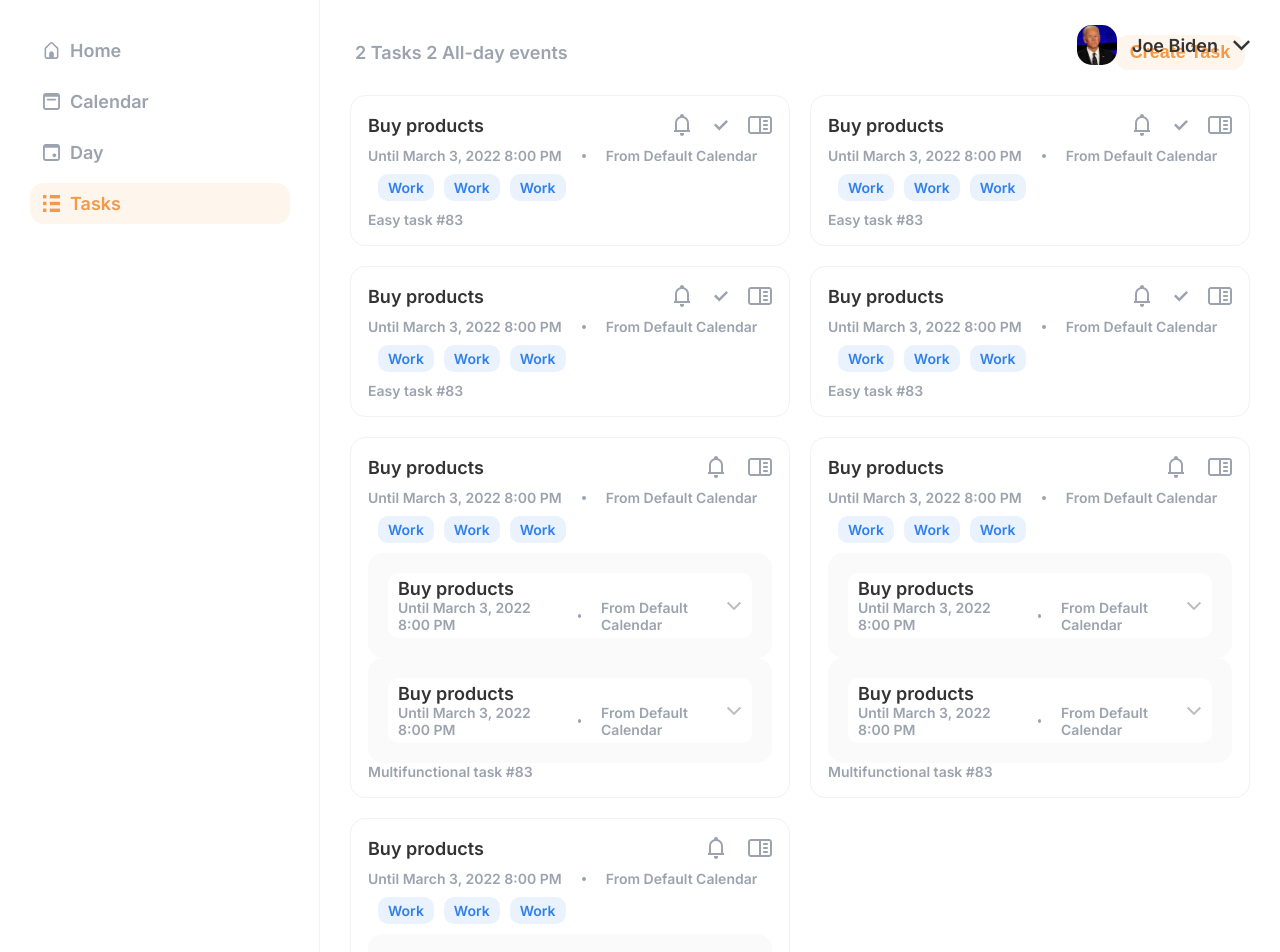
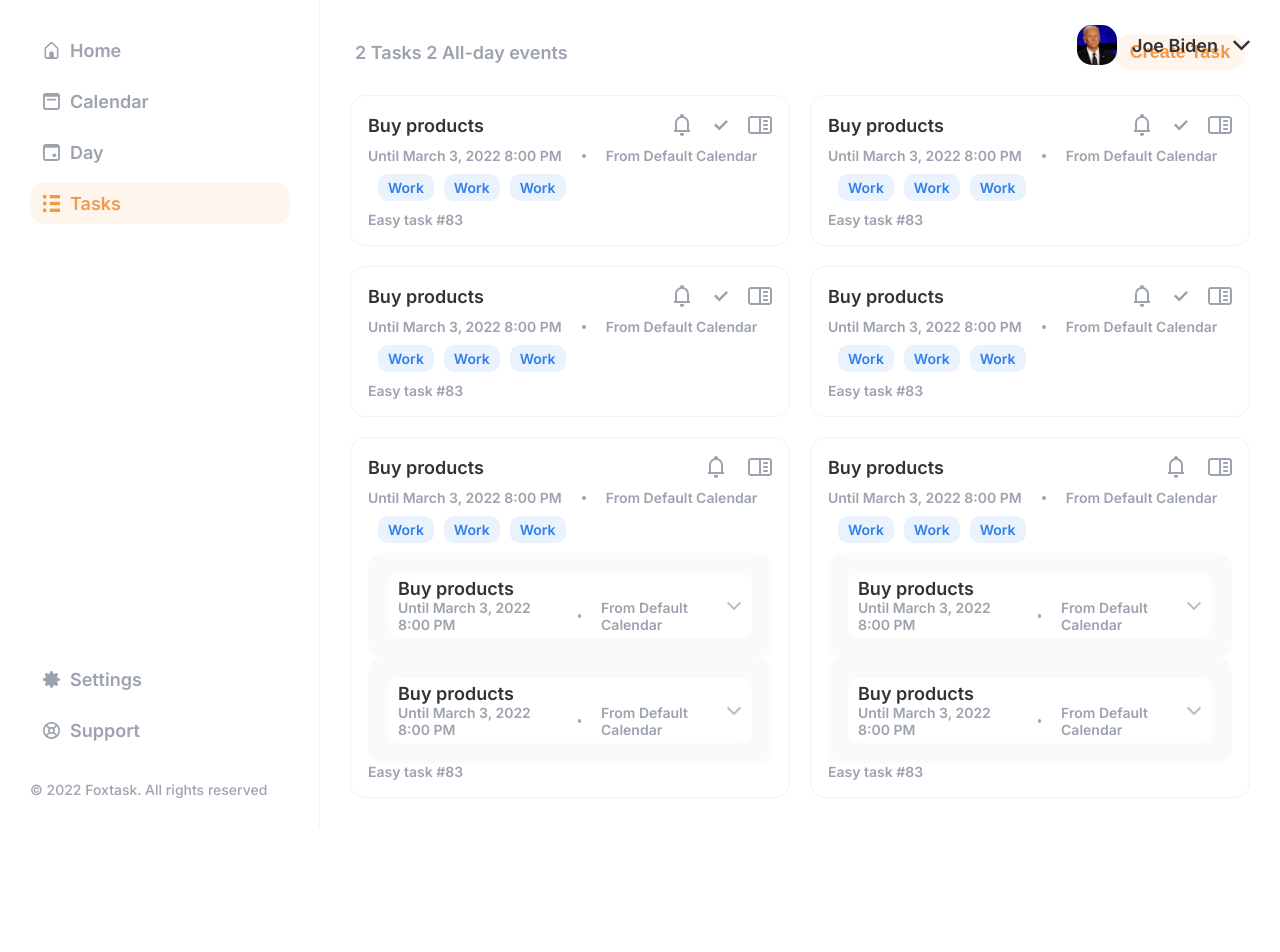
Before and after one commit to JenyaFTW/foxtask, a React (Create React App) app in the folder frontend/: page /tasks in a window 1280 px wide. Shown: the top 952 px of the page. After the commit the page ends 828 px from the top, so only its background shows below. Built offline with nearby package versions, Linux system fonts and the light colour scheme.

Commit message:
Fix page tasks V2

```diff
--- a/frontend/src/App.js
+++ b/frontend/src/App.js
@@ -1,5 +1,5 @@
 import './App.scss';
-import { Routes, Route, Router } from 'react-router-dom';
+import { Routes, Route } from 'react-router-dom';
 
 import Home from './views/home/Home';
 import Calendar from './views/calendar/Calendar';
--- a/frontend/src/components/header/Header.js
+++ b/frontend/src/components/header/Header.js
@@ -1,6 +1,6 @@
 import './Header.scss';
 import { useState } from 'react';
-import NavigationButton from '../navigationButton/navigationButton';
+import NavigationButton from '../navigationButton/NavigationButton';
 
 import ImgAvatar from '../../assets/test.jpg';
 import IconSettings from '../../assets/settings.svg';
@@ -8,7 +8,6 @@ import IconSettingsActive from '../../assets/settings-active.svg';
 import IconLogout from '../../assets/logout.svg';
 import IconLogoutActive from '../../assets/logout-active.svg';
 import IconDropDown from '../../assets/dropdown.svg';
-import IconDropUp from '../../assets/dropup.svg';
 
 const routes = [
   {
--- a/frontend/src/components/navigationButton/navigationButton.js
+++ b/frontend/src/components/navigationButton/navigationButton.js
@@ -1,9 +1,9 @@
 import React from 'react';
 import { useLocation, Link } from 'react-router-dom';
 
-import './navigationButton.scss';
+import './NavigationButton.scss';
 
-const navigationButton = ({ path, name, logo, logoActive }) => {
+const NavigationButton = ({ path, name, logo, logoActive }) => {
   const history = useLocation();
   const checkPath = (path) => history.pathname === path;
   return (
@@ -20,4 +20,4 @@ const navigationButton = ({ path, name, logo, logoActive }) => {
   );
 };
 
-export default navigationButton;
+export default NavigationButton;
--- a/frontend/src/components/sidebar/Sidebar.js
+++ b/frontend/src/components/sidebar/Sidebar.js
@@ -1,5 +1,5 @@
 import './Sidebar.scss';
-import NavigationButton from '../navigationButton/navigationButton';
+import NavigationButton from '../navigationButton/NavigationButton';
 
 import IconHome from '../../assets/home.svg';
 import IconHomeActive from '../../assets/home-active.svg';
--- a/frontend/src/components/task/Task.js
+++ b/frontend/src/components/task/Task.js
@@ -37,9 +37,9 @@ const Task = ({name, date, type, subtasks}) =>{
                     <span className="tag__task">{tag}</span>
                     <span className="tag__task">{tag}</span>
                 </div>
-                    {subtasks ? subtasks.map(({name, date}) => {
+                    {subtasks ? subtasks.map(({name, date}, index) => {
                         return(
-                            <div className="multiTasks__task">
+                            <div className="multiTasks__task" key={index}>
                                 <div className="subtask__task">
                                     <div className="name__date__task">
                                         <span className="name__task">{name}</span>
--- a/frontend/src/views/tasks/Tasks.js
+++ b/frontend/src/views/tasks/Tasks.js
@@ -3,6 +3,48 @@ import Task from "../../components/task/Task";
 import "./Tasks.scss";
 
 const Tasks = () => {
+    const tasks = [
+        {
+            name:'Buy products',
+            date:'Until March 3, 2022 8:00 PM',
+            type:'Easy task #83',
+        }, {
+            name:'Buy products',
+            date:'Until March 3, 2022 8:00 PM',
+            type:'Easy task #83',
+        }, {
+            name:'Buy products',
+            date:'Until March 3, 2022 8:00 PM',
+            type:'Easy task #83',
+        }, {
+            name:'Buy products',
+            date:'Until March 3, 2022 8:00 PM',
+            type:'Easy task #83',
+        },{
+            name:'Buy products',
+            date:'Until March 3, 2022 8:00 PM',
+            type:'Easy task #83',
+            subtasks:[{
+                name:'Buy products',
+                date:'Until March 3, 2022 8:00 PM'
+            }, {
+                name:'Buy products',
+                date:'Until March 3, 2022 8:00 PM'
+            }]
+        },{
+            name:'Buy products',
+            date:'Until March 3, 2022 8:00 PM',
+            type:'Easy task #83',
+            subtasks:[{
+                name:'Buy products',
+                date:'Until March 3, 2022 8:00 PM'
+            }, {
+                name:'Buy products',
+                date:'Until March 3, 2022 8:00 PM'
+            }]
+        }
+    ];
+
     return(
         <div className="tasks">
             <div className="header__tasks">
@@ -10,56 +52,16 @@ const Tasks = () => {
                 <button type="button" className="btn__create__tasks">Create Task</button>
             </div>
             <div className="all__tasks">
-                <Task name='Buy products'
-                    date='Until March 3, 2022 8:00 PM'
-                    type='Easy task #83'/>
-                <Task name='Buy products'
-                    date='Until March 3, 2022 8:00 PM'
-                    type='Easy task #83'/>
-                <Task name='Buy products'
-                    date='Until March 3, 2022 8:00 PM'
-                    type='Easy task #83'/>
-                <Task name='Buy products'
-                    date='Until March 3, 2022 8:00 PM'
-                    type='Easy task #83'/>
-            </div>
-            <div className="all__tasks">
-                <Task name='Buy products'
-                      date='Until March 3, 2022 8:00 PM'
-                      type='Multifunctional task #83'
-                      subtasks={[
-                        {
-                            name:'Buy products',
-                            date:'Until March 3, 2022 8:00 PM'
-                        },
-                        {
-                            name:'Buy products',
-                            date:'Until March 3, 2022 8:00 PM'
-                        }]}/>
-                <Task name='Buy products'
-                      date='Until March 3, 2022 8:00 PM'
-                      type='Multifunctional task #83'
-                      subtasks={[
-                        {
-                            name:'Buy products',
-                            date:'Until March 3, 2022 8:00 PM'
-                        },
-                        {
-                            name:'Buy products',
-                            date:'Until March 3, 2022 8:00 PM'
-                        }]}/>
-                <Task name='Buy products'
-                      date='Until March 3, 2022 8:00 PM'
-                      type='Multifunctional task #83'
-                      subtasks={[
-                        {
-                            name:'Buy products',
-                            date:'Until March 3, 2022 8:00 PM'
-                        },
-                        {
-                            name:'Buy products',
-                            date:'Until March 3, 2022 8:00 PM'
-                        }]}/>
+                {tasks.map(({name, date, type, subtasks}, index) => {
+                    return(
+                        <Task name={name}
+                              date={date}
+                              type={type}
+                              subtasks={subtasks}
+                              key={index}/>
+                    )
+                })}
+
             </div>
         </div>
     )
```
Also changed, not shown: frontend/.eslintrc.json.
